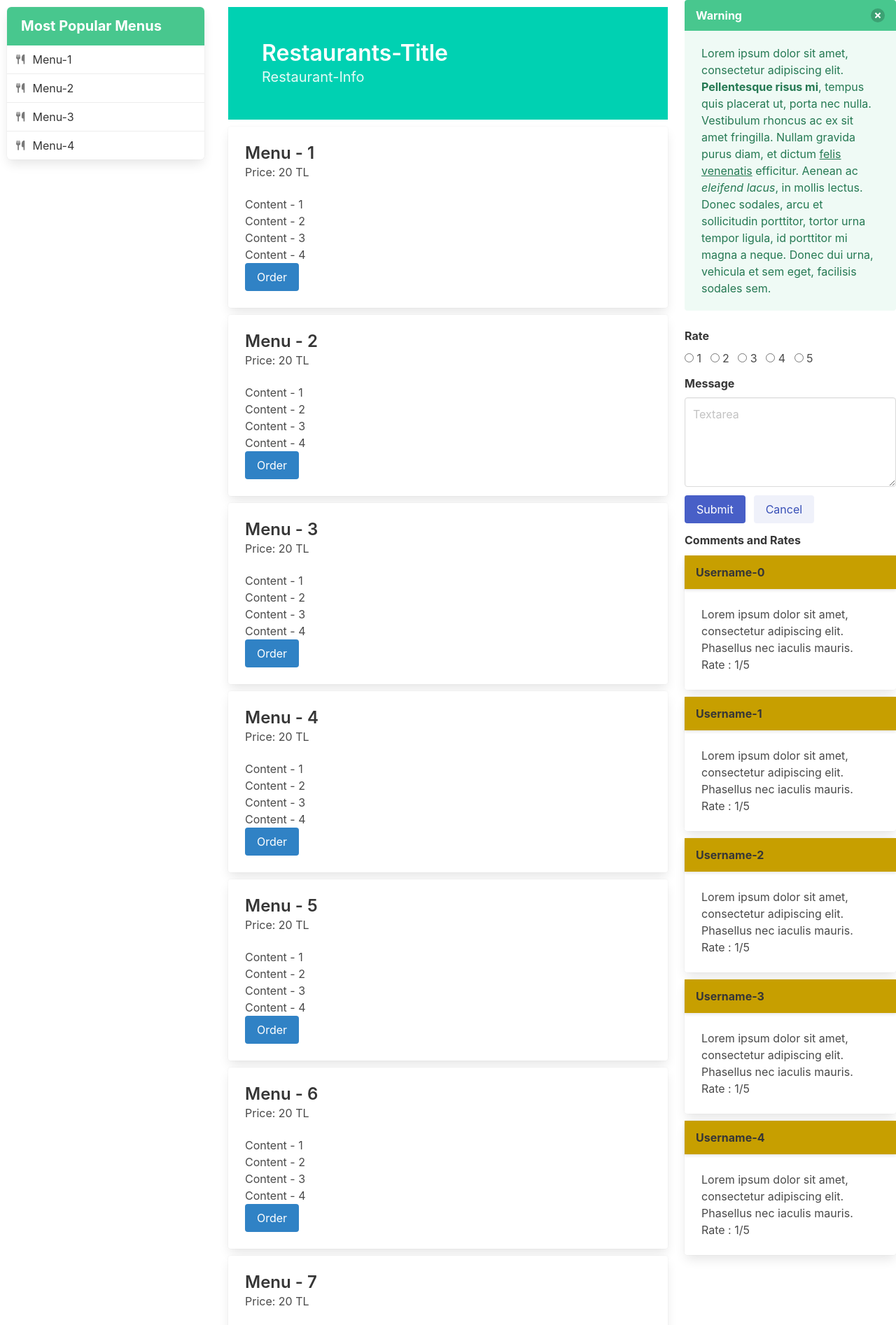
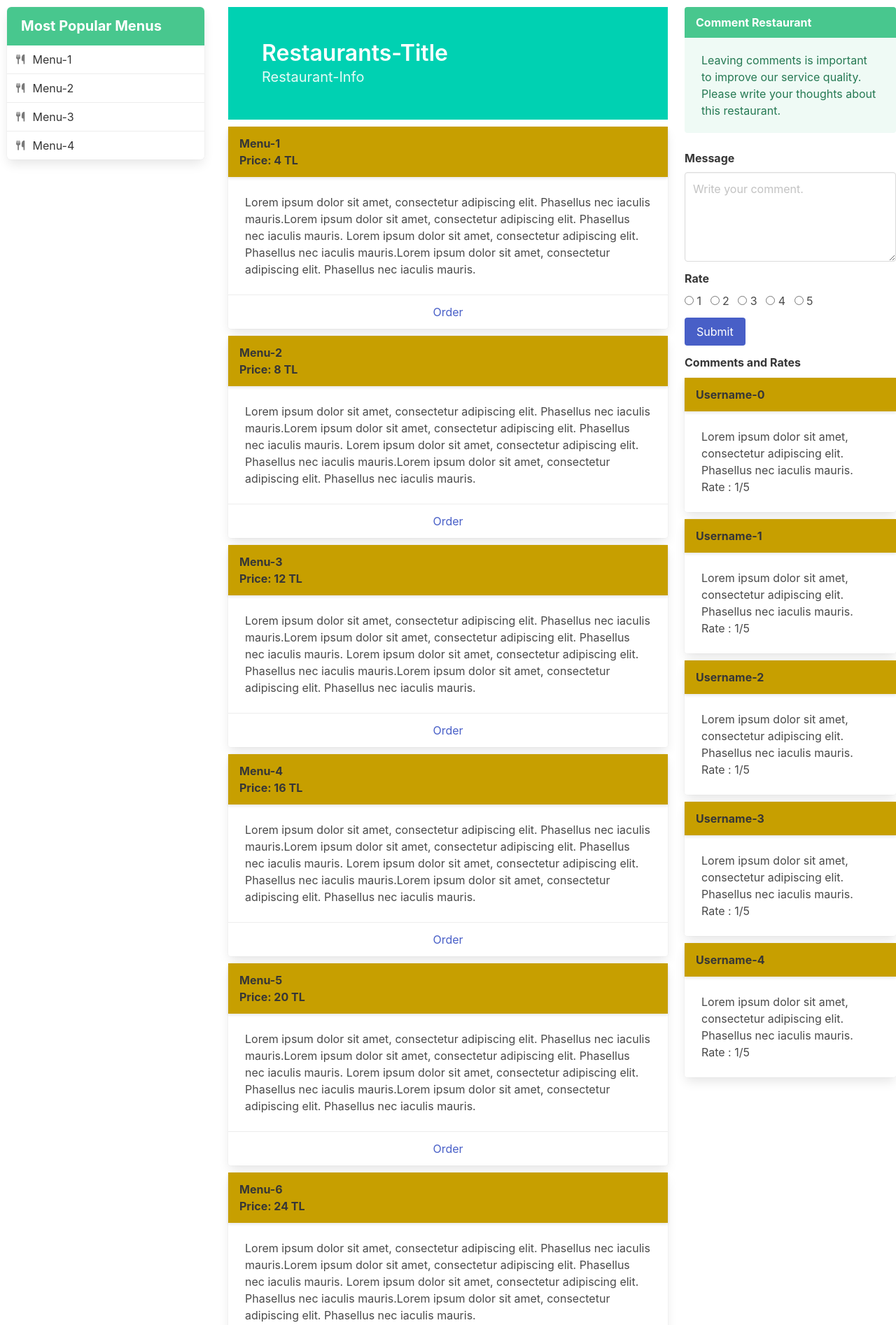
Before and after one commit to basardemir/Co-Food, a Flask app: page /restaurant in a window 1280 px wide. Shown: the part 56-1950 px from the top of the page at 70% size. Run offline with Flask 2, Linux system fonts and the light colour scheme; some libraries are stand-ins or nearby versions.

Commit message:
Order page added. Restaurant page renewed.

```diff
--- a/app.py
+++ b/app.py
@@ -33,6 +33,10 @@ def campaigns():
 def wait_room():
     return render_template("wait_room.html")
 
+@app.route('/order')
+def order():
+    return render_template("order.html")
+
 
 if __name__ == '__main__':
     app.run()
--- a/static/layout.css
+++ b/static/layout.css
@@ -12,6 +12,10 @@ footer {
 .hero{
     margin-top: 10px;
 }
+
+article{
+    margin-top: 10px;
+}
 .card-header-title{
     background:#c79f00;
 }
--- a/templates/login.html
+++ b/templates/login.html
@@ -7,6 +7,7 @@
     <meta name="viewport" content="width=device-width, initial-scale=1">
     <link rel="stylesheet" href="{{ url_for('static', filename='login.css') }}">
     <link rel="stylesheet" href="https://cdn.jsdelivr.net/npm/bulma@0.9.1/css/bulma.min.css">
+    <script src="https://kit.fontawesome.com/d490a62249.js" crossorigin="anonymous"></script>
 
 </head>
 
--- a/templates/register.html
+++ b/templates/register.html
@@ -6,6 +6,7 @@
     <meta name="viewport" content="width=device-width, initial-scale=1">
     <link rel="stylesheet" href="{{ url_for('static', filename='login.css') }}">
     <link rel="stylesheet" href="https://cdn.jsdelivr.net/npm/bulma@0.9.1/css/bulma.min.css">
+    <script src="https://kit.fontawesome.com/d490a62249.js" crossorigin="anonymous"></script>
 </head>
 
 <body>
--- a/templates/restaurant.html
+++ b/templates/restaurant.html
@@ -34,20 +34,25 @@
     </section>
     {% for i in range(1,10) %}
         <div class="card">
+            <header class="card-header">
+                <p class="card-header-title">
+                    Menu-{{ i }} <br>
+                    Price: {{ i*4 }} TL
+                </p>
+            </header>
             <div class="card-content">
-                <div class="media">
-                    <div class="media-content">
-                        <p class="title is-4">Menu - {{ i }}</p>
-                        <p class="subtitle is-6">Price: 20 TL</p>
-                        <ul>
-                            {% for i in range(1,5) %}
-                                <li>Content - {{ i }}</li>
-                            {% endfor %}
-                        </ul>
-                        <button class="button is-info is-active">Order</button>
+                <div class="content">
+                    Lorem ipsum dolor sit amet, consectetur adipiscing elit.
+                    Phasellus nec iaculis mauris.Lorem ipsum dolor sit amet,
+                    consectetur adipiscing elit. Phasellus nec iaculis mauris.
+                    Lorem ipsum dolor sit amet, consectetur adipiscing elit.
+                    Phasellus nec iaculis mauris.Lorem ipsum dolor sit amet,
+                    consectetur adipiscing elit. Phasellus nec iaculis mauris.
                 </div>
             </div>
-            </div>
+            <footer class="card-footer">
+                <a href="/order" class="card-footer-item">Order</a>
+            </footer>
         </div>
 
     {% endfor %}
@@ -56,17 +61,19 @@
 {% block right_area %}
     <article class="message is-success">
         <div class="message-header">
-            <p>Warning</p>
-            <button class="delete" aria-label="delete"></button>
+            <p>Comment Restaurant</p>
         </div>
         <div class="message-body">
-            Lorem ipsum dolor sit amet, consectetur adipiscing elit. <strong>Pellentesque risus mi</strong>, tempus quis
-            placerat ut, porta nec nulla. Vestibulum rhoncus ac ex sit amet fringilla. Nullam gravida purus diam, et
-            dictum <a>felis venenatis</a> efficitur. Aenean ac <em>eleifend lacus</em>, in mollis lectus. Donec sodales,
-            arcu et sollicitudin porttitor, tortor urna tempor ligula, id porttitor mi magna a neque. Donec dui urna,
-            vehicula et sem eget, facilisis sodales sem.
+            Leaving comments is important to improve our service quality. Please write your thoughts about this
+            restaurant.
         </div>
     </article>
+        <div class="field">
+        <label class="label">Message</label>
+        <div class="control">
+            <textarea class="textarea" placeholder="Write your comment."></textarea>
+        </div>
+    </div>
     <div class="field">
         <div class="control"><label class="label">Rate</label>
             {% for rate in range (1,6) %}
@@ -78,20 +85,12 @@
         </div>
     </div>
 
-    <div class="field">
-        <label class="label">Message</label>
-        <div class="control">
-            <textarea class="textarea" placeholder="Textarea"></textarea>
-        </div>
-    </div>
+
 
 
     <div class="field is-grouped">
         <div class="control">
             <button class="button is-link">Submit</button>
-        </div>
-        <div class="control">
-            <button class="button is-link is-light">Cancel</button>
         </div>
     </div>
 
```
Also changed, not shown: templates/order.html (added, +69 -0 lines). Lines whose indentation alone changed are shown as unchanged.
